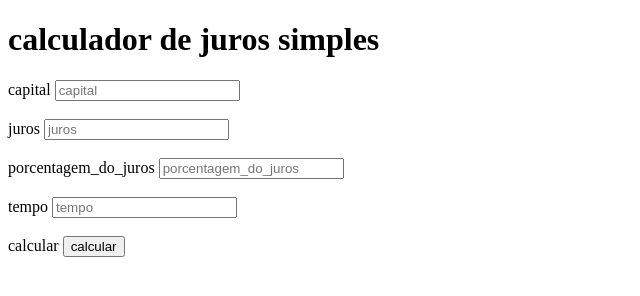
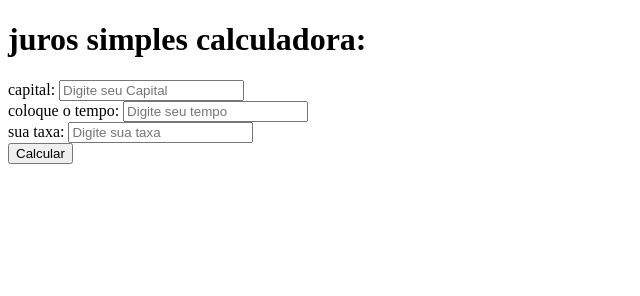
Before and after one commit to gabrielimachado09/juros, a plain HTML site: page index.html in a window 1280 px wide. Shown: the whole page, without its empty margins (0-640 px from the left). Drawn offline with Linux system fonts and the light colour scheme.

Commit message:
Add files via upload

```diff
--- a/index.html
+++ b/index.html
@@ -7,29 +7,20 @@
     <script src="script.js"></script>
 </head>
 <body>
-    <h1>calculador de juros simples</h1>
-    <label for="capital">capital</label>
-    <input type="number" name="capital" id="capital" placeholder="capital">
-    <br>
-    <br>
-    <label for="juros">juros</label>
-    <input type="number" name="juros" id="juros" placeholder="juros">
-    <br>
-    <br>
-    <label for="porcentagem_do_juros">porcentagem_do_juros</label>
-    <input type="number" name="porcentagem_do_juros" id="porcentagem_do_juros" placeholder="porcentagem_do_juros">
-    <br>
-    <br>
-    <label for="tempo">tempo</label>
-    <input type="number" name="tempo" id="tempo" placeholder="tempo">
-    <br>
-    <br>
-    <label for="calcular">calcular</label>
-    <button type="button" onclick="calcular()">calcular</button>
-    <br>
-    <br>
-    <p id="resultado"></p>
+    <h1>juros simples calculadora:</h1>
 
-
+    <label for="capital_inicial">capital: </label>
+    <input type="number" name="capital_inicial" id="capital_inicial" placeholder="Digite seu Capital">
+<br>
+    <label for="tempo">coloque o tempo: </label>
+    <input type="number" name="tempo" id="tempo" placeholder="Digite seu tempo">
+<br>
+    <label for="taxa">sua taxa: </label>
+    <input type="number" name="taxa" id="taxa" placeholder="Digite sua taxa">
+<br>
+    <label for="calcular"></label>
+    <button type="button" onclick="calcular()">Calcular</button>
+    <p id="Resultado_juros"></p><br>
+    <p id="Resultado_montante"></p>
 </body>
 </html>
--- a/script.js
+++ b/script.js
@@ -1,16 +1,14 @@
 function calcular(){
 
-let capital= perseInt (document.getElementById('capital').value);
-let taxa = perseInt (document.getElementById('taxa').value);
-let tempo = perseInt (document.getElementById('tempo').value);
+let capital_inicial = parseInt(document.getElementById('capital_inicial').value);
+    let taxa = parseInt(document.getElementById('taxa').value);
+    let tempo = parseInt(document.getElementById('tempo').value);
 
-let porcentagem_de_juros = taxa/100;
-let juros = capital * porcentagem_de_juros * tempo;
-let montante = juros + capital;
-DocumentTimeline.getElementById('resultado').textContent ='resultado:' + montante;
+    let porcentagem_de_juro = taxa/100;
+    let juros = capital_inicial * porcentagem_de_juro * tempo;
+    let montante = juros + capital_inicial;
 
-
-
-
+    document.getElementById('Resultado_juros').textContent = "Juros: " + juros;
+    document.getElementById('Resultado_montante').textContent = "Montante: " + montante;
 
 }
```
